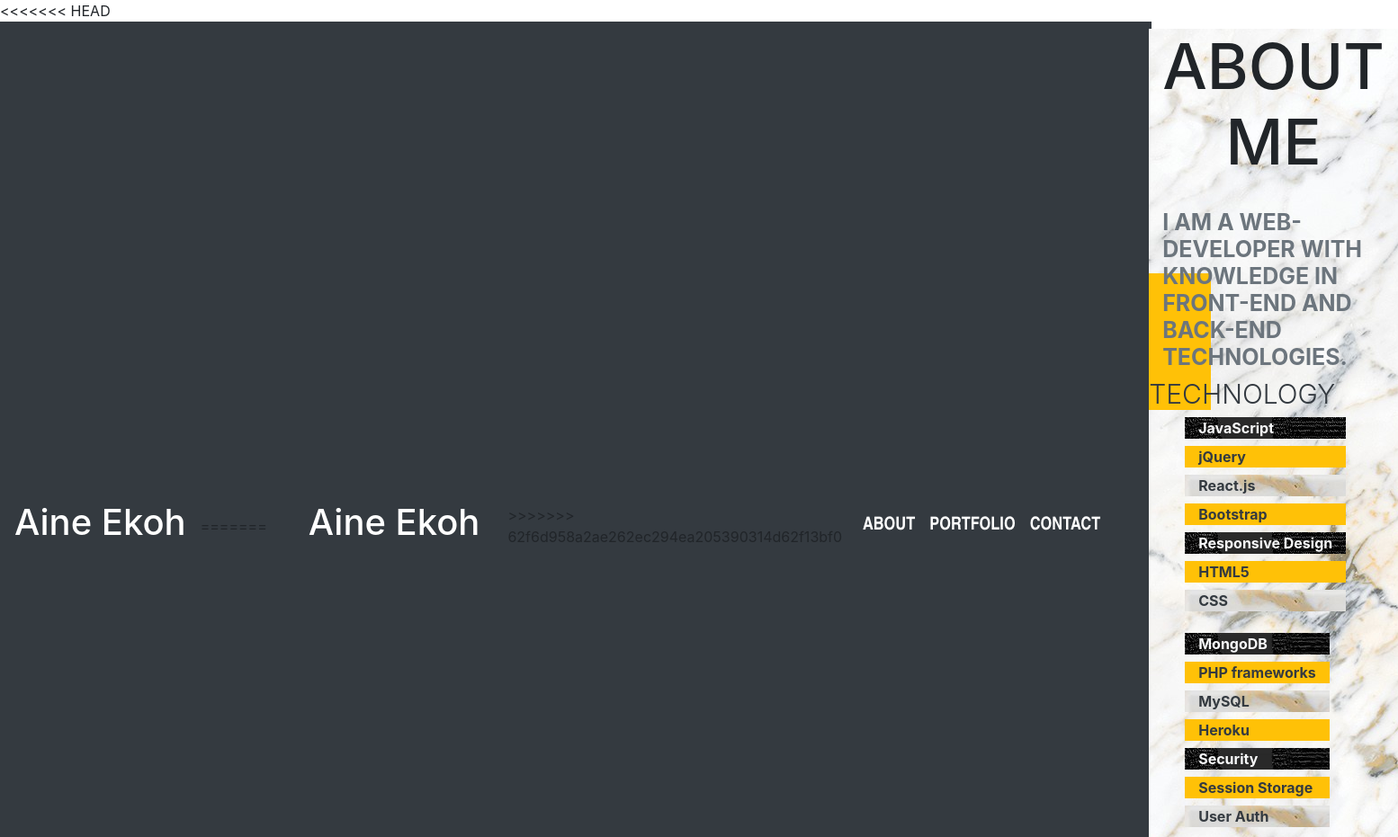
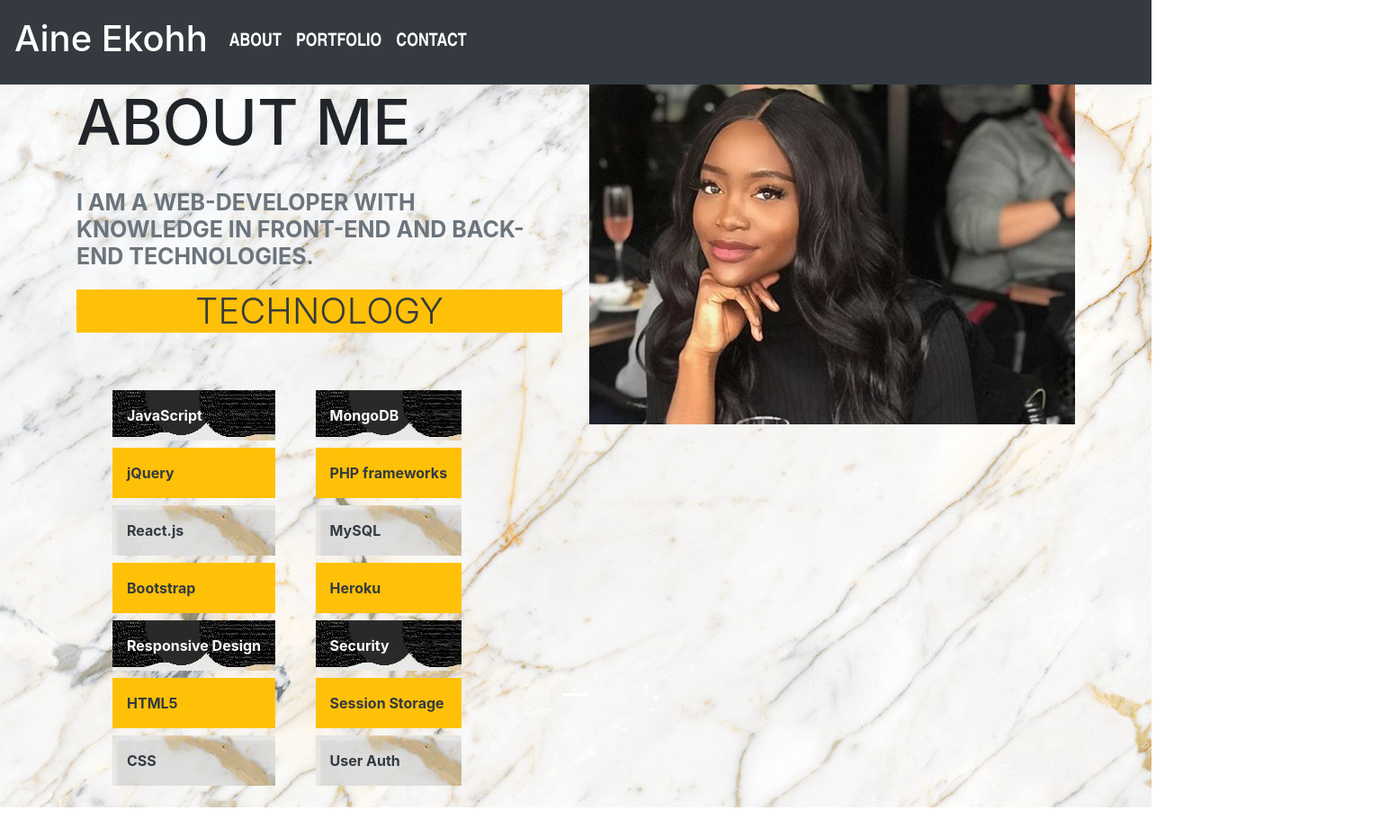
Before and after one commit to aekoh/Bootstrap-portfolio, a plain HTML site: page index.html in a window 1280 px wide. Shown: the top 931 px of the page at 90% size, 1554 px wide, since content can reach past the window. After the commit the page ends 898 px from the top, so only its background shows below. Drawn offline with nearby package versions, Linux system fonts and the light colour scheme.

Commit message:
this should work

```diff
--- a/index.html
+++ b/index.html
@@ -13,19 +13,12 @@
 
 
 
-<<<<<<< HEAD
 <header>
   <nav class="navbar navbar-expand-lg navbar-dark bg-dark" id ="nav">
-    <h1 style=font-size:40px class="navbar-brand" href="#">Aine Ekoh</h1>
-=======
-
-<header class="container-fluid">
-  <nav class="container-fluid navbar navbar-expand-lg navbar-dark bg-dark" id ="nav">
-    <h1 style=font-size:40px class="navbar-brand container-fluid" href="#">Aine Ekoh</h1>
->>>>>>> 62f6d958a2ae262ec294ea205390314d62f13bf0
+    <h1 style=font-size:40px class="navbar-brand" href="#">Aine Ekohh</h1>
 
 
-    <div class=" container fluid collapse navbar-collapse" id="navbarSupportedContent" >
+    <div class="collapse navbar-collapse" id="navbarSupportedContent" >
       <ul class="navbar-nav mr-auto">
         <li class="nav-item active">
           <a class="nav-link font-weight-bold"  href="index.html">ABOUT<span class="sr-only">(current)</span></a>
@@ -54,57 +47,92 @@
 
 
 
+        <div class="bd-example">
+                <div style="background-image: url(assets/images/metalic.jpeg);" >
+                  <ol class="carousel-indicators">
+                    <li data-target="#carouselExampleCaptions" data-slide-to="0" class="active"></li>
+
+                  </ol>
+                  <div>
+                    <div>
 
 
-                <div style="background-image: url(assets/images/metalic.jpeg);" >
+                            <div class="container">
+
+                                    <div class="row">
+                                         <div class="col">
 
 
-
-                      <h2 style=font-size:70px class="container-fluid text-center"> ABOUT ME </h2>
+                      <h2 style=font-size:70px> ABOUT ME </h2>
                       <br>
 
-                      <h3 style=font-size:25px class="text-secondary round float-left display-2 font-weight-bold container-fluid"> I AM A WEB-DEVELOPER WITH KNOWLEDGE IN FRONT-END AND BACK-END TECHNOLOGIES.</h3>
+                      <h3 style=font-size:25px class="text-secondary round float-left display-2 font-weight-bold"> I AM A WEB-DEVELOPER WITH KNOWLEDGE IN FRONT-END AND BACK-END TECHNOLOGIES.</h3>
+                       <p>
+                           <br>
+                           <br>
+                       </p>
+                         <br>
 
-                              <br>
-                              <br>
-                              <br>
-                                <h4 style=font-size:30px class=" w-25 text-dark display-2 text-center bg-warning"> TECHNOLOGY </h4>
-
-
+                         <span>
+                             <h6> <br></h6>
+                                <h4 style=font-size:40px class=" text-dark display-2 text-center bg-warning"> TECHNOLOGY </h4>
+                                <h5> <br> <br></h5>
 
                                         <ul style="list-style-type: none; display: inline-block;" class="font-weight-bold" >
-                                           <li class="mb-2 bg-light text-light container-fluid" style="background-image: url(assets/images/metalic2.jpg);"   > JavaScript</li>
-                                           <li class="mb-2 bg-warning text-dark container-fluid"> jQuery</li>
-                                           <li class="mb-2 bg-light text-dark container-fluid" style="background-image: url(assets/images/metalic2.jpeg);" > React.js</li>
-                                           <li class="mb-2 bg-warning text-dark container-fluid"> Bootstrap</li>
-                                           <li class="mb-2 bg-light text-light container-fluid" style="background-image: url(assets/images/metalic2.jpg);"> Responsive Design</li>
-                                           <li class="mb-2 bg-warning text-dark container-fluid">HTML5</li>
-                                           <li class="mb-2 bg-light text-dark container-fluid" style="background-image: url(assets/images/metalic2.jpeg);"> CSS</li>
+                                           <li class="p-3 mb-2 bg-light text-light" style="background-image: url(assets/images/metalic2.jpg);"   > JavaScript</li>
+                                           <li class="p-3 mb-2 bg-warning text-dark"> jQuery</li>
+                                           <li class="p-3 mb-2 bg-light text-dark" style="background-image: url(assets/images/metalic2.jpeg);" > React.js</li>
+                                           <li class="p-3 mb-2 bg-warning text-dark"> Bootstrap</li>
+                                           <li class="p-3 mb-2 bg-light text-light" style="background-image: url(assets/images/metalic2.jpg);"> Responsive Design</li>
+                                           <li class="p-3 mb-2 bg-warning text-dark">HTML5</li>
+                                           <li class="p-3 mb-2 bg-light text-dark" style="background-image: url(assets/images/metalic2.jpeg);"> CSS</li>
 
                                         </ul>
 
                                         <ul style="list-style-type: none; display: inline-block;" class="font-weight-bold">
-                                           <li class="mb-2 bg-light text-light container-fluid" style="background-image: url(assets/images/metalic2.jpg);" > MongoDB</li>
-                                           <li class="mb-2 bg-warning text-dark container-fluid">PHP frameworks</li>
-                                           <li class="mb-2 bg-bg-light text-dark container-fluid"style="background-image: url(assets/images/metalic2.jpeg);"  > MySQL</li>
-                                           <li class="mb-2 bg-warning text-dark container-fluid">Heroku</li>
-                                           <li class="mb-2 bg-light text-light container-fluid" style="background-image: url(assets/images/metalic2.jpg);" > Security</li>
-                                           <li class="mb-2 bg-warning text-dark container-fluid">Session Storage</li>
-                                           <li class="mb-2 bg-light text-dark container-fluid" style="background-image: url(assets/images/metalic2.jpeg);" >User Auth</li>
+                                           <li class="p-3 mb-2 bg-light text-light" style="background-image: url(assets/images/metalic2.jpg);" > MongoDB</li>
+                                           <li class="p-3 mb-2 bg-warning text-dark">PHP frameworks</li>
+                                           <li class="p-3 mb-2 bg-bg-light text-dark"style="background-image: url(assets/images/metalic2.jpeg);"  > MySQL</li>
+                                           <li class="p-3 mb-2 bg-warning text-dark">Heroku</li>
+                                           <li class="p-3 mb-2 bg-light text-light" style="background-image: url(assets/images/metalic2.jpg);" > Security</li>
+                                           <li class="p-3 mb-2 bg-warning text-dark">Session Storage</li>
+                                           <li class="p-3 mb-2 bg-light text-dark" style="background-image: url(assets/images/metalic2.jpeg);" >User Auth</li>
 
                                         </ul>
+                                     <span>
+
+                            </div>
+                            <div class="col">
 
 
                       <img src="assets/images/IMG_5695.jpg" class="round float-right img-fluid" alt="Responsive image" style="width:100%">
+                      <div>
+
+                    </div>
+                    <div class ="col"></div>
+                </div>
+
+                      </div>
+                    </div>
+
+
+              </div>
 
 
 
 
 
 
-              <script src="https://code.jquery.com/jquery-3.3.1.slim.min.js" integrity="sha384-q8i/X+965DzO0rT7abK41JStQIAqVgRVzpbzo5smXKp4YfRvH+8abtTE1Pi6jizo" crossorigin="anonymous"></script>
-              <script src="https://cdnjs.cloudflare.com/ajax/libs/popper.js/1.14.7/umd/popper.min.js" integrity="sha384-UO2eT0CpHqdSJQ6hJty5KVphtPhzWj9WO1clHTMGa3JDZwrnQq4sF86dIHNDz0W1" crossorigin="anonymous"></script>
-              <script src="https://stackpath.bootstrapcdn.com/bootstrap/4.3.1/js/bootstrap.min.js" integrity="sha384-JjSmVgyd0p3pXB1rRibZUAYoIIy6OrQ6VrjIEaFf/nJGzIxFDsf4x0xIM+B07jRM" crossorigin="anonymous"></script>
+
+
+
+
+
+
+
+
+
+
 
 
 
```
